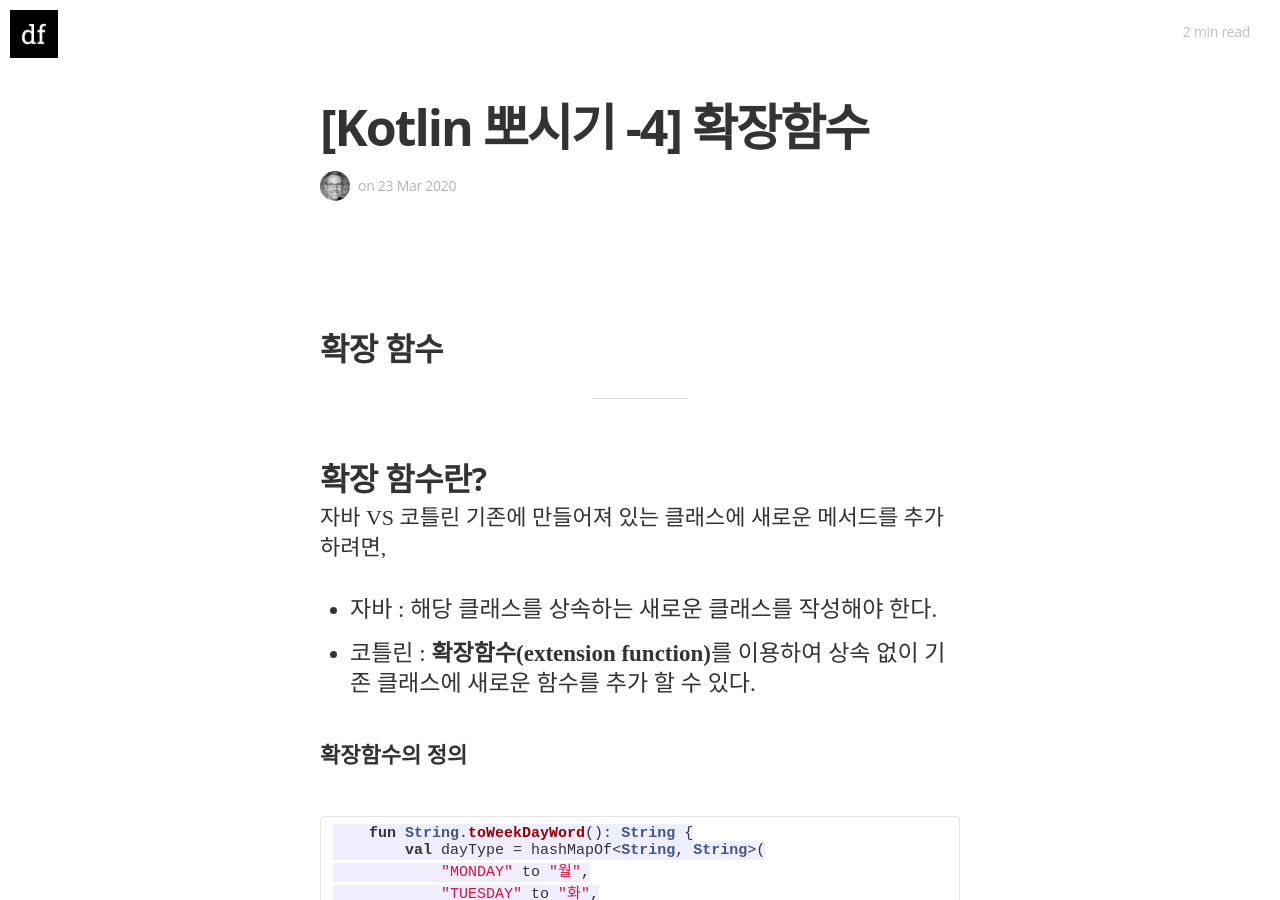
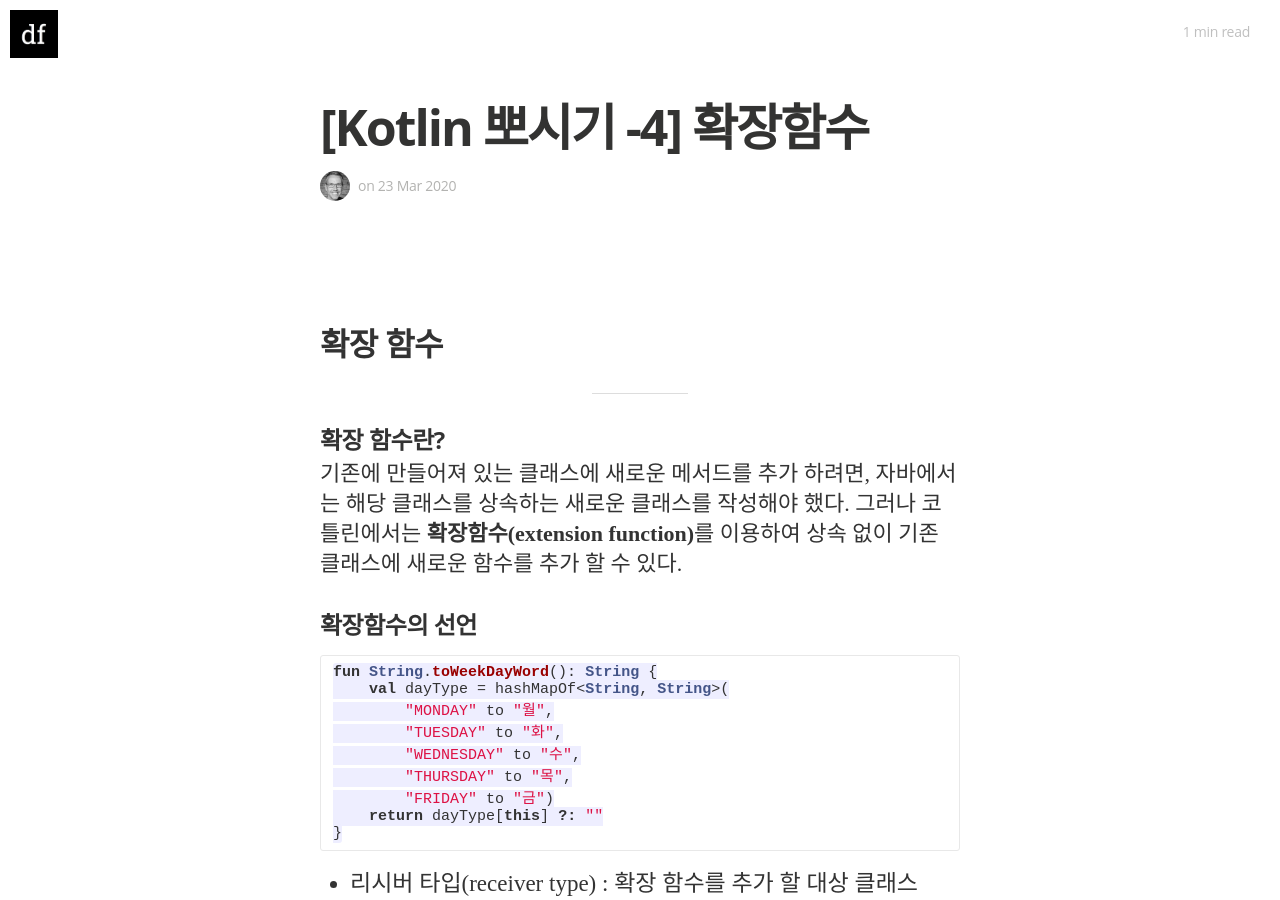
Before and after one commit to seunghee63/seunghee63.github.io, a Jekyll site: the page built from _posts/2020-03-23-koltin-2.md, in a window 1280 px wide and 900 px high. Built offline with Jekyll 4.4.1, drawn with Linux system fonts in a browser that asks for light colours; nearby versions of some CDN libraries; some web fonts are replaced; our own code applies the rules of GitHub Pages for plain Markdown files.

Commit message:
[Add] 확장함수 수정

````diff
--- a/_posts/2020-03-23-koltin-2.md
+++ b/_posts/2020-03-23-koltin-2.md
@@ -7,64 +7,57 @@
     - Kotlin
 ---
 
-# 확장 함수
+## 확장 함수
 
 ---
 
 
-## 확장 함수란?
+### 확장 함수란?
 
-자바 VS 코틀린
-기존에 만들어져 있는 클래스에 새로운 메서드를 추가 하려면,
-- 자바 : 해당 클래스를 상속하는 새로운 클래스를 작성해야 한다.
-- 코틀린 : **확장함수(extension function)**를 이용하여 상속 없이 기존 클래스에 새로운 함수를 추가 할 수 있다.
+기존에 만들어져 있는 클래스에 새로운 메서드를 추가 하려면, 자바에서는 해당 클래스를 상속하는 새로운 클래스를 작성해야 했다.
+그러나 코틀린에서는 **확장함수(extension function)**를 이용하여 상속 없이 기존 클래스에 새로운 함수를 추가 할 수 있다.
 
-**확장함수의 정의**
+### 확장함수의 선언
 ```kotlin
-    fun String.toWeekDayWord(): String {
-        val dayType = hashMapOf<String, String>(
-            "MONDAY" to "월",
-            "TUESDAY" to "화",
-            "WEDNESDAY" to "수",
-            "THURSDAY" to "목",
-            "FRIDAY" to "금"
-        )
-        return dayType[this] ?: ""
-    }
+fun String.toWeekDayWord(): String {
+    val dayType = hashMapOf<String, String>(
+        "MONDAY" to "월",
+        "TUESDAY" to "화",
+        "WEDNESDAY" to "수",
+        "THURSDAY" to "목",
+        "FRIDAY" to "금")
+    return dayType[this] ?: ""
+}
 ```
 - 리시버 타입(receiver type) : 확장 함수를 추가 할 대상 클래스
     1. 리시버 타입 뒤에 점을 찍고 그 뒤에 원하는 함수의 형태를 찍는 방법으로 정의한다.
     2. 함수 구현부에 this를 사용하여 클래스의 인스턴스에 접근하며, 이를 리시버 객체(receiver object)라고 한다.
 
-**확장함수의 호출**
+### 확장함수의 호출
 ```kotlin
-    //예제1
+//예제1
+fun String.toWeekDayWord(): String {
+    val dayType = hashMapOf<String, String>(
+        "MONDAY" to "월",
+        "TUESDAY" to "화",
+        "WEDNESDAY" to "수",
+        "THURSDAY" to "목",
+        "FRIDAY" to "금")
+    return dayType[this] ?: ""
+}
 
-    fun String.toWeekDayWord(): String {
-        val dayType = hashMapOf<String, String>(
-            "MONDAY" to "월",
-            "TUESDAY" to "화",
-            "WEDNESDAY" to "수",
-            "THURSDAY" to "목",
-            "FRIDAY" to "금"
-        )
-        return dayType[this] ?: ""
-    }
+//호출
+var extTest = "MONDAY"
+extTest = extTest.toWeekDayWord() //월
 ```
 ```kotlin
-    //호출
-    var extTest = "MONDAY"
+//예제2
+fun String.tttest(str : String) = "$this$str"
 
-    extTest = extTest.toWeekDayWord() //월
+//호출
+var stttt = "gag"
+stttt = stttt.tttest("호잉")
 
-    //예제2
-
-    fun String.tttest(str : String) = "$this$str"
-
-    //호출
-    var stttt = "gag"
-    stttt = stttt.tttest("호잉")
-
-    println(stttt) // gag호잉
+println(stttt) // gag호잉
 ```
 확장함수를 호출하는 모습이 클래스 내 정의된 함수와 똑같다 할지라도, 엄연히 클래스 외부에서 정의하는 함수이다. 따라서 ~~리시버 객체에는 클래스 내 public으로 정의된 프로퍼티나 함수에만 접근 할 수 있다.~~
````
